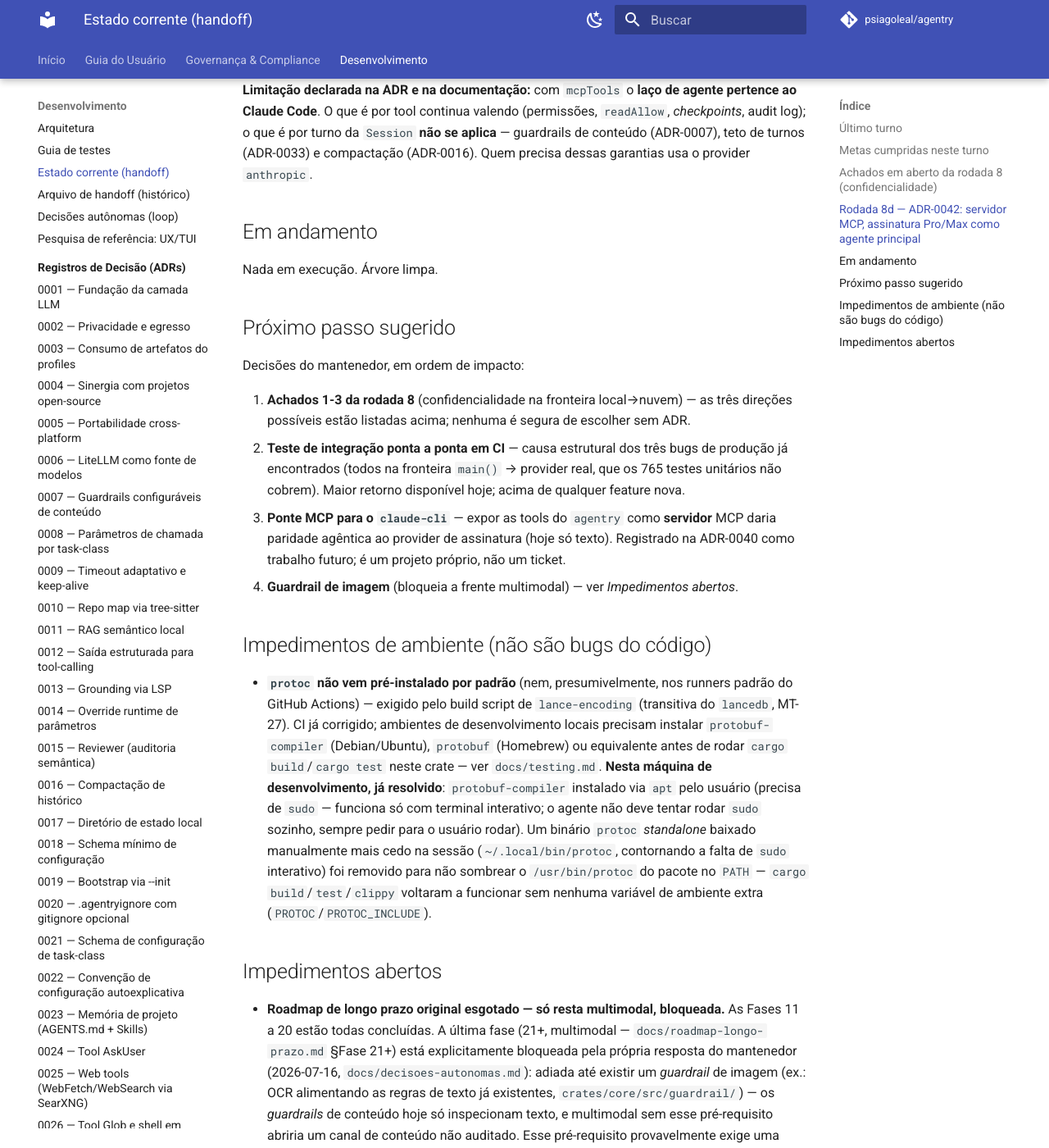
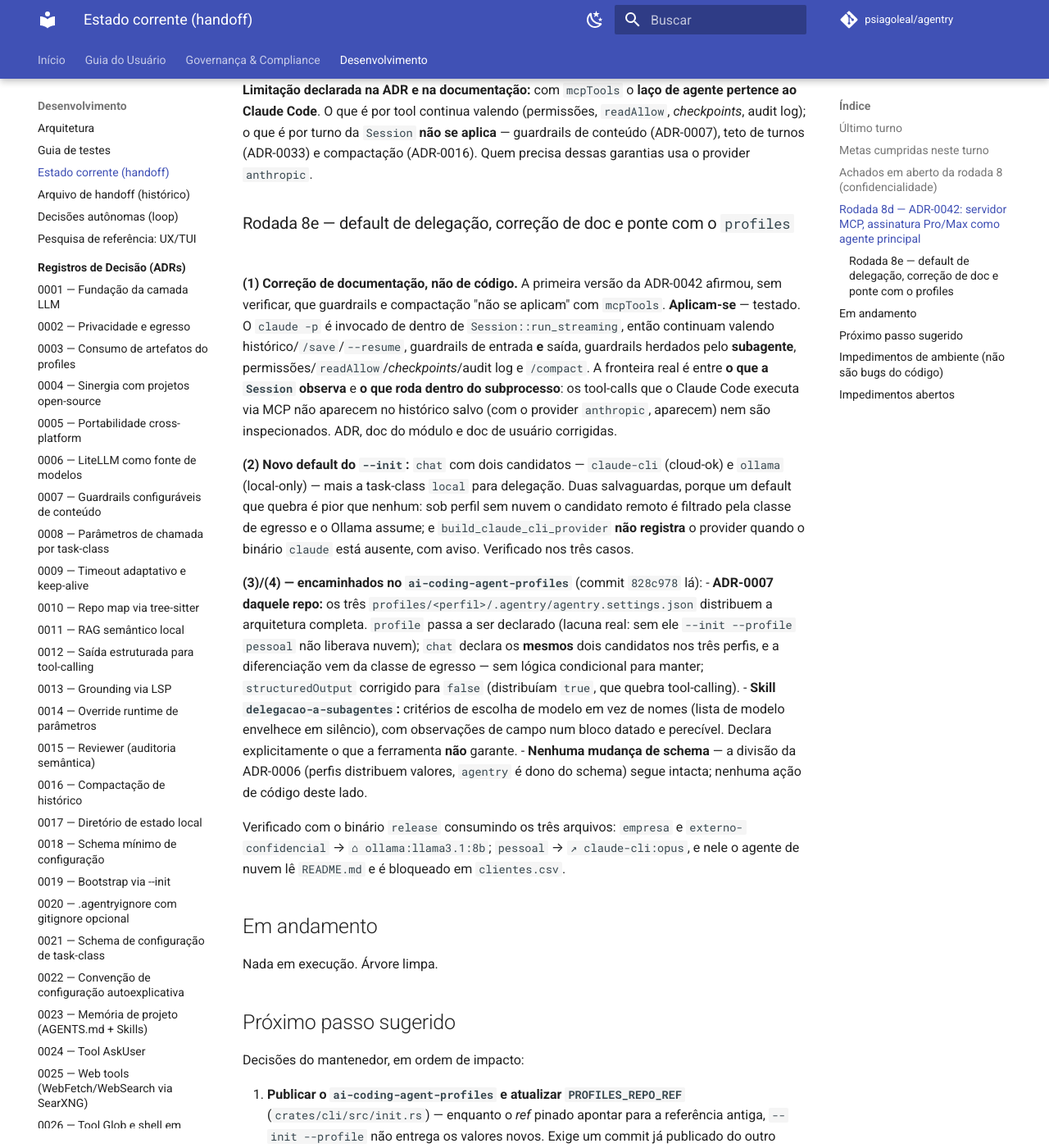
Before and after one commit to psiagoleal/agentry, an MkDocs documentation site: the page built from docs/CURRENT-STATE.md, in a window 1280 px wide and 1400 px high, scrolled down 2388 px. Shown: the whole window at 82% size. Built offline with MkDocs 1.6.1 and Material for MkDocs 9.7.7, drawn with Linux system fonts in a browser that asks for light colours; comment, search, counter and statistics services are not loaded; some of the changed text lies outside the part shown.

Commit message:
docs(handoff): rodada 8e -- default de delegacao e ponte com o profiles
{agente: Claude Code; modelo: claude-opus-5}

```diff
--- a/docs/CURRENT-STATE.md
+++ b/docs/CURRENT-STATE.md
@@ -95,6 +95,40 @@
 (ADR-0007), teto de turnos (ADR-0033) e compactação (ADR-0016). Quem precisa dessas garantias
 usa o provider `anthropic`.
 
+### Rodada 8e — default de delegação, correção de doc e ponte com o `profiles`
+
+**(1) Correção de documentação, não de código.** A primeira versão da ADR-0042 afirmou, sem
+verificar, que guardrails e compactação "não se aplicam" com `mcpTools`. **Aplicam-se** —
+testado. O `claude -p` é invocado de dentro de `Session::run_streaming`, então continuam
+valendo histórico/`/save`/`--resume`, guardrails de entrada **e** saída, guardrails herdados
+pelo **subagente**, permissões/`readAllow`/*checkpoints*/audit log e `/compact`. A fronteira
+real é entre **o que a `Session` observa** e **o que roda dentro do subprocesso**: os
+tool-calls que o Claude Code executa via MCP não aparecem no histórico salvo (com o provider
+`anthropic`, aparecem) nem são inspecionados. ADR, doc do módulo e doc de usuário corrigidas.
+
+**(2) Novo default do `--init`:** `chat` com dois candidatos — `claude-cli` (cloud-ok) e
+`ollama` (local-only) — mais a task-class `local` para delegação. Duas salvaguardas, porque um
+default que quebra é pior que nenhum: sob perfil sem nuvem o candidato remoto é filtrado pela
+classe de egresso e o Ollama assume; e `build_claude_cli_provider` **não registra** o provider
+quando o binário `claude` está ausente, com aviso. Verificado nos três casos.
+
+**(3)/(4) — encaminhados no `ai-coding-agent-profiles`** (commit `828c978` lá):
+- **ADR-0007 daquele repo:** os três `profiles/<perfil>/.agentry/agentry.settings.json`
+  distribuem a arquitetura completa. `profile` passa a ser declarado (lacuna real: sem ele
+  `--init --profile pessoal` não liberava nuvem); `chat` declara os **mesmos** dois candidatos
+  nos três perfis, e a diferenciação vem da classe de egresso — sem lógica condicional para
+  manter; `structuredOutput` corrigido para `false` (distribuíam `true`, que quebra
+  tool-calling).
+- **Skill `delegacao-a-subagentes`:** critérios de escolha de modelo em vez de nomes (lista de
+  modelo envelhece em silêncio), com observações de campo num bloco datado e perecível.
+  Declara explicitamente o que a ferramenta **não** garante.
+- **Nenhuma mudança de schema** — a divisão da ADR-0006 (perfis distribuem valores, `agentry`
+  é dono do schema) segue intacta; nenhuma ação de código deste lado.
+
+Verificado com o binário `release` consumindo os três arquivos: `empresa` e
+`externo-confidencial` → `⌂ ollama:llama3.1:8b`; `pessoal` → `↗ claude-cli:opus`, e nele o
+agente de nuvem lê `README.md` e é bloqueado em `clientes.csv`.
+
 ## Em andamento
 
 Nada em execução. Árvore limpa.
@@ -103,7 +137,11 @@
 
 Decisões do mantenedor, em ordem de impacto:
 
-0. **Achados 1-3 da rodada 8** (confidencialidade na fronteira local→nuvem) — as três
+0. **Publicar o `ai-coding-agent-profiles` e atualizar `PROFILES_REPO_REF`**
+   (`crates/cli/src/init.rs`) — enquanto o *ref* pinado apontar para a referência antiga,
+   `--init --profile` não entrega os valores novos. Exige um commit já publicado do outro
+   repositório, por isso não foi feito junto.
+0b. **Achados 1-3 da rodada 8** (confidencialidade na fronteira local→nuvem) — as três
    direções possíveis estão listadas acima; nenhuma é segura de escolher sem ADR.
 1. **Teste de integração ponta a ponta em CI** — causa estrutural dos três bugs de produção
    já encontrados (todos na fronteira `main()` → provider real, que os 765 testes unitários
```
